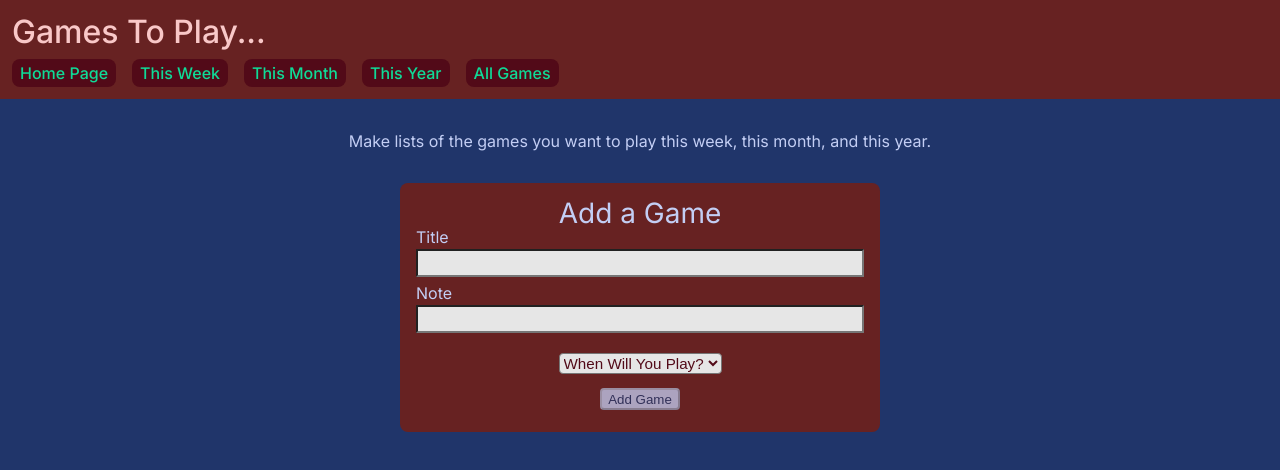
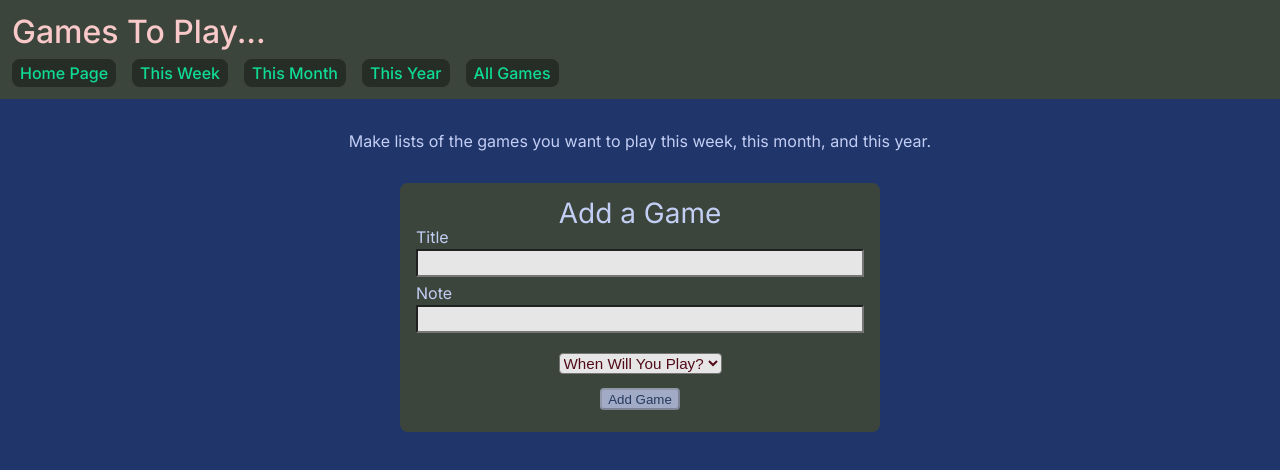
Before and after one commit to franco-ortega/to-do-games, a Next.js app: page / in a window 1280 px wide. Shown: the top 470 px of the page. Built offline with nearby package versions, Linux system fonts and the light colour scheme.

Commit message:
change accent color to green

```diff
--- a/app/globals.css
+++ b/app/globals.css
@@ -13,7 +13,9 @@
   --blue-darkest: hsl(223, 54%, 20%);
   --blue-light: hsl(227, 68%, 86%);
   --blue-light-faded: hsl(227, 68%, 86%, var(--fade-mild));
+  --green: hsl(120, 36%, 36%);
   --green-dark: hsl(120, 8%, 25%);
+  --green-darkest: hsl(120, 8%, 16%);
   --pink: hsl(0, 81%, 88%);
   --pink-dark: hsl(160, 87%, 46%);
   --purple-light: hsl(275, 100%, 66%);
@@ -25,7 +27,8 @@
   /* backgrounds */
   --bkgd-clr-main: var(--blue-dark);
   --bkgd-clr-main-faded: var(--blue-dark-faded);
-  --bkgd-clr-accent: var(--red-dark);
+  /* --bkgd-clr-accent: var(--red-dark); */
+  --bkgd-clr-accent: var(--green-dark);
 
   --bkgd-btn-enabled: var(--bkgd-clr-main);
   --bkgd-btn-disabled: var(--bkgd-clr-main-faded);
@@ -33,7 +36,8 @@
 
   --bkgd-game-entry: var(--blue-darkest);
   --bkgd-game-list: var(--green-dark);
-  --bkgd-nav-link: var(--red-darkest);
+  /* --bkgd-nav-link: var(--red-darkest); */
+  --bkgd-nav-link: var(--green-darkest);
   --bkgd-input: var(--white-dark);
 
   /* borders */
--- a/components/addGame/AddGame.module.scss
+++ b/components/addGame/AddGame.module.scss
@@ -1,6 +1,7 @@
 @use '../../styles/scss/' as *;
 
 .AddGame {
+  background-color: var(--bkgd-clr-accent);
   background-color: var(--bkgd-clr-accent);
   border-radius: .5rem;
 
--- a/components/gamesList/GamesList.module.scss
+++ b/components/gamesList/GamesList.module.scss
@@ -1,5 +1,6 @@
 .GamesList {
   background-color: var(--green-dark);
+  background-color: var(--bkgd-clr-accent);
   border-radius: 0.5rem;
   list-style-type: none;
 
```
